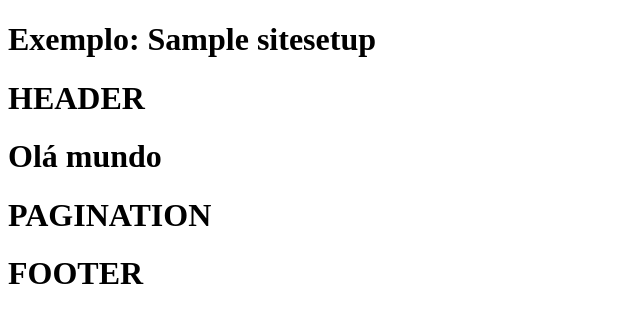
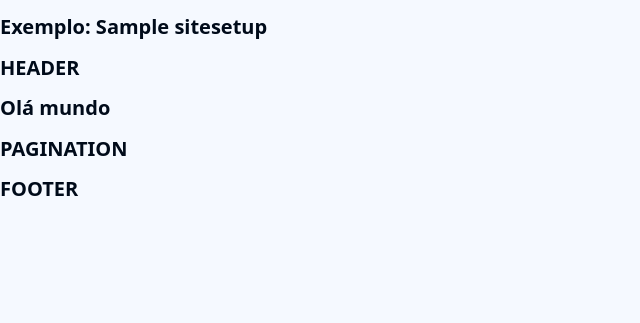
Before and after one commit to EmirCage/projeto-blog-django, a Django app: page / in a window 1280 px wide. Shown: the top 323 px of the page, without its empty margins (0-640 px from the left). Run offline with Django 5.2, Linux system fonts and the light colour scheme; tables that the repository leaves empty hold one stand-in row (values such as "Sample post").

Commit message:
Iniciando o CSS e fazendo o reset do CSS

```diff
--- /dev/null
+++ b/blog/static/blog/css/remedy.css
@@ -0,0 +1,233 @@
+/* @docs
+label: Core Remedies
+version: 0.1.0-beta.2
+
+note: |
+  These remedies are recommended
+  as a starter for any project.
+
+category: file
+*/
+
+
+/* @docs
+label: Box Sizing
+
+note: |
+  Use border-box by default, globally.
+
+category: global
+*/
+*, ::before, ::after { box-sizing: border-box; }
+
+
+/* @docs
+label: Line Sizing
+
+note: |
+  Consistent line-spacing,
+  even when inline elements have different line-heights.
+
+links:
+  - https://drafts.csswg.org/css-inline-3/#line-sizing-property
+
+category: global
+*/
+html { line-sizing: normal; }
+
+
+/* @docs
+label: Body Margins
+
+note: |
+  Remove the tiny space around the edge of the page.
+
+category: global
+*/
+body { margin: 0; }
+
+
+/* @docs
+label: Hidden Attribute
+
+note: |
+  Maintain `hidden` behaviour when overriding `display` values.
+
+  category: global
+*/
+[hidden] { display: none; }
+
+
+/* @docs
+label: Heading Sizes
+
+note: |
+  Switch to rem units for headings
+
+category: typography
+*/
+h1 { font-size: 2rem; }
+h2 { font-size: 1.5rem; }
+h3 { font-size: 1.17rem; }
+h4 { font-size: 1.00rem; }
+h5 { font-size: 0.83rem; }
+h6 { font-size: 0.67rem; }
+
+
+/* @docs
+label: H1 Margins
+
+note: |
+  Keep h1 margins consistent, even when nested.
+
+category: typography
+*/
+h1 { margin: 0.67em 0; }
+
+
+/* @docs
+label: Pre Wrapping
+
+note: |
+  Overflow by default is bad...
+
+category: typography
+*/
+pre { white-space: pre-wrap; }
+
+
+/* @docs
+label: Horizontal Rule
+
+note: |
+  1. Solid, thin horizontal rules
+  2. Remove Firefox `color: gray`
+  3. Remove default `1px` height, and common `overflow: hidden`
+
+category: typography
+*/
+hr {
+  border-style: solid;
+  border-width: 1px 0 0;
+  color: inherit;
+  height: 0;
+  overflow: visible;
+}
+
+
+/* @docs
+label: Responsive Embeds
+
+note: |
+  1. Block display is usually what we want
+  2. The `vertical-align` removes strange space-below in case authors overwrite the display value
+  3. Responsive by default
+  4. Audio without `[controls]` remains hidden by default
+
+category: embedded elements
+*/
+img, svg, video, canvas, audio, iframe, embed, object {
+  display: block;
+  vertical-align: middle;
+  max-width: 100%;
+}
+audio:not([controls]) { display:none; }
+
+
+/* @docs
+label: Responsive Images
+
+note: |
+  These new elements display inline by default,
+  but that's not the expected behavior for either one.
+  This can interfere with proper layout and aspect-ratio handling.
+
+  1. Remove the unnecessary wrapping `picture`, while maintaining contents
+  2. Source elements have nothing to display, so we hide them entirely
+
+category: embedded elements
+*/
+picture { display: contents; }
+source { display: none; }
+
+
+/* @docs
+label: Aspect Ratios
+
+note: |
+  Maintain intrinsic aspect ratios when `max-width` is applied.
+  `iframe`, `embed`, and `object` are also embedded,
+  but have no intrinsic ratio,
+  so their `height` needs to be set explicitly.
+
+category: embedded elements
+*/
+img, svg, video, canvas {
+  height: auto;
+}
+
+
+/* @docs
+label: Audio Width
+
+note: |
+  There is no good reason elements default to 300px,
+  and audio files are unlikely to come with a width attribute.
+
+category: embedded elements
+*/
+audio { width: 100%; }
+
+/* @docs
+label: Image Borders
+
+note: |
+  Remove the border on images inside links in IE 10 and earlier.
+
+category: legacy browsers
+*/
+img { border-style: none; }
+
+
+/* @docs
+label: SVG Overflow
+
+note: |
+  Hide the overflow in IE 10 and earlier.
+
+category: legacy browsers
+*/
+svg { overflow: hidden; }
+
+
+/* @docs
+label: HTML5 Elements
+
+note: |
+  Default block display on HTML5 elements.
+  For oldIE to apply this styling one needs to add some JS as well (i.e. `document.createElement("main")`)
+
+links:
+  - https://www.sitepoint.com/html5-older-browsers-and-the-shiv/
+
+category: legacy browsers
+*/
+article, aside, details, figcaption, figure, footer, header, hgroup, main, nav, section {
+  display: block;
+}
+
+
+/* @docs
+label: Checkbox & Radio Inputs
+
+note: |
+  1. Add the correct box sizing in IE 10
+  2. Remove the padding in IE 10
+
+category: legacy browsers
+*/
+[type='checkbox'],
+[type='radio'] {
+  box-sizing: border-box;
+  padding: 0;
+}
--- a/blog/static/blog/css/style.css
+++ b/blog/static/blog/css/style.css
@@ -0,0 +1,16 @@
+:root {
+    --clr-white: 213 100% 98%;
+    --clr-black: 213 100% 5%;
+    --clr-primary: 213 100% 50%;
+}
+
+html {
+    font-size: 62.5%;
+}
+
+body {
+    background: hsl(var(--clr-white));
+    color: hsl(var(--clr-black));
+    font-size: 1.6rem;
+    font-family: system-ui, -apple-system, BlinkMacSystemFont, 'Segoe UI', Roboto, Oxygen, Ubuntu, Cantarell, 'Open Sans', 'Helvetica Neue', sans-serif;
+}
--- a/blog/templates/blog/partials/_head.html
+++ b/blog/templates/blog/partials/_head.html
@@ -2,6 +2,7 @@
 <meta charset="UTF-8">
 <meta name="viewport" content="width=device-width, initial-scale=1.0">
 
+<link rel="stylesheet" href="{% static 'blog/css/remedy.css' %}">
 <link rel="stylesheet" href="{% static 'blog/css/style.css' %}">
 
 {% if site_setup.favicon %}
--- a/site_setup/models.py
+++ b/site_setup/models.py
@@ -2,6 +2,7 @@
 from django.db import models
 from utils.model_validators import validate_png
 from utils.images import resize_image
+
 
 class MenuLink(models.Model):
     class Meta:
```
